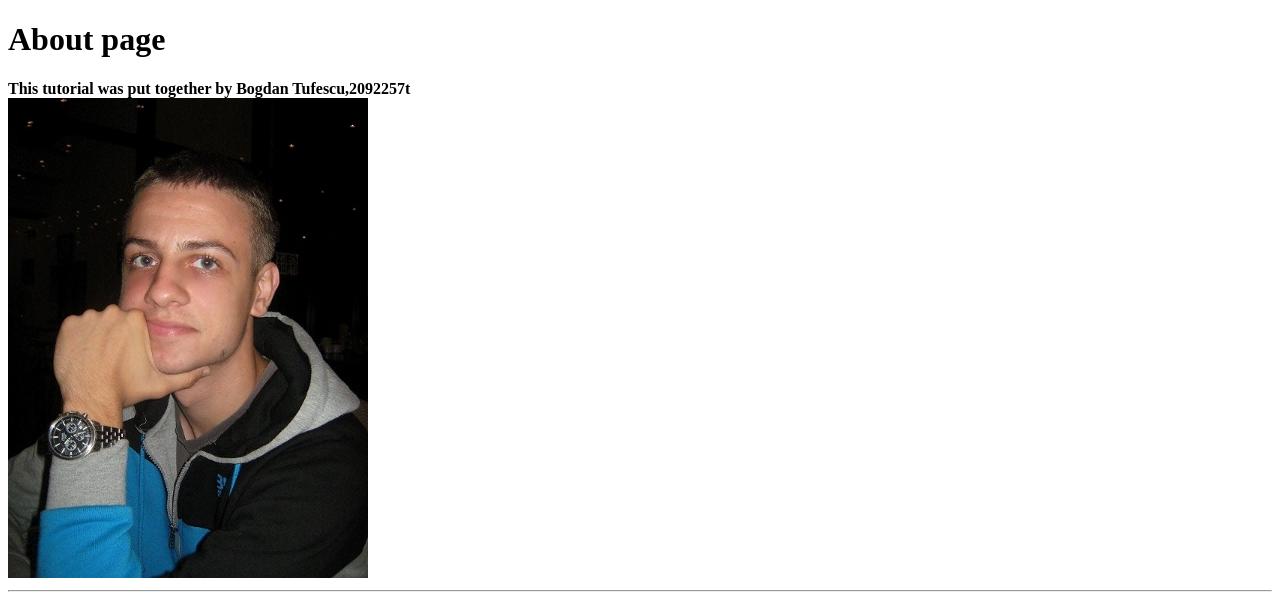
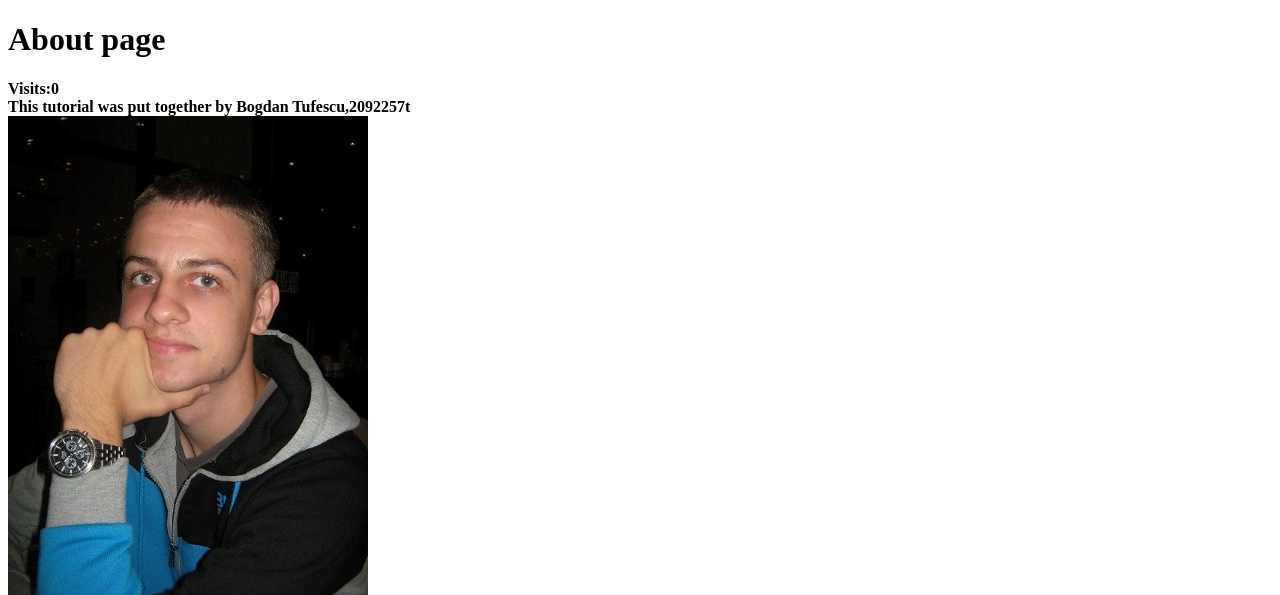
Before and after one commit to bogdan2092257t/tangowithdjango, a Django app: page /rango/about in a window 1280 px wide. Shown: the top 595 px of the page. Run offline with Django 3.2, Linux system fonts and the light colour scheme.

Commit message:
Chapter 11- Completed

```diff
--- a/tango_with_django_project/rango/views.py
+++ b/tango_with_django_project/rango/views.py
@@ -8,33 +8,63 @@ from django.contrib.auth import authenticate, login
 from django.contrib.auth.decorators import login_required
 from django.contrib.auth import logout
 from django.contrib.auth.models import User #stuff could be wrong
+from datetime import datetime
+
+
 
 
 
 def index(request):
 
-    # Query the database for a list of ALL categories currently stored.
-    # Order the categories by no. likes in descending order.
-    # Retrieve the top 5 only - or all if less than 5.
-    # Place the list in our context_dict dictionary which will be passed to the template engine.
     category_list = Category.objects.order_by('-likes')[:5]
     page_list = Page.objects.order_by('-views')[:5]
-    context_dict = {'categories': category_list,'pages':page_list}
 
-    # Render the response and send it back!
-    return render(request, 'rango/index.html', context_dict)
+    context_dict = {'categories': category_list, 'pages': page_list}
+
+    visits = request.session.get('visits')
+    if not visits:
+        visits = 1
+    reset_last_visit_time = False
+
+    last_visit = request.session.get('last_visit')
+    if last_visit:
+        last_visit_time = datetime.strptime(last_visit[:-7], "%Y-%m-%d %H:%M:%S")
+
+        if (datetime.now() - last_visit_time).seconds > 0:
+            # ...reassign the value of the cookie to +1 of what it was before...
+            visits = visits + 1
+            # ...and update the last visit cookie, too.
+            reset_last_visit_time = True
+    else:
+        # Cookie last_visit doesn't exist, so create it to the current date/time.
+        reset_last_visit_time = True
+
+    if reset_last_visit_time:
+        request.session['last_visit'] = str(datetime.now())
+        request.session['visits'] = visits
+    context_dict['visits'] = visits
+
+
+    response = render(request,'rango/index.html', context_dict)
+
+    return response
 
 def about(request):
 
     # Construct a dictionary to pass to the template engine as its context.
     # Note the key boldmessage is the same as {{ boldmessage }} in the template!
-    context_dict = {'boldmessage': "This tutorial was put together by Bogdan Tufescu,2092257t"}
+    context_dict = {}
 
-    # Return a rendered response to send to the client.
-    # We make use of the shortcut function to make our lives easier.
-    # Note that the first parameter is the template we wish to use.
+# If the visits session varible exists, take it and use it.
+# If it doesn't, we haven't visited the site so set the count to zero.
+    if request.session.get('visits'):
+        count = request.session.get('visits')
+    else:
+        count = 0
 
-    return render(request, 'rango/about.html', context_dict)
+# remember to include the visit data
+    return render(request, 'rango/about.html', {'visits': count,'boldmessage': "This tutorial was put together by Bogdan Tufescu,2092257t"})
+
 
 def category(request, category_name_slug):
 
@@ -122,9 +152,12 @@ def register(request):
 
     # A boolean value for telling the template whether the registration was successful.
     # Set to False initially. Code changes value to True when registration succeeds.
-    registered = False
 
     # If it's a HTTP POST, we're interested in processing form data.
+    if request.session.test_cookie_worked():
+        print " >>>>TEST COOKIE WORKED!"
+        request.session.delete_test_cookie()
+    registered=False
     if request.method == 'POST':
         # Attempt to grab information from the raw form information.
         # Note that we make use of both UserForm and UserProfileForm.
--- a/tango_with_django_project/tango_with_django_project/settings.py
+++ b/tango_with_django_project/tango_with_django_project/settings.py
@@ -35,6 +35,7 @@ SECRET_KEY = 'bz_d*b!!-uvm%0!0o@+0#&g#6um5u+jaa%!xznsk7%x&l54$x4'
 DEBUG = True
 
 TEMPLATE_DEBUG = True
+SESSION_COOKIE_AGE=1209600
 
 ALLOWED_HOSTS = []
 
--- a/tango_with_django_project/templates/rango/about.html
+++ b/tango_with_django_project/templates/rango/about.html
@@ -3,6 +3,7 @@
 {% block title %} About {% endblock %}
 {% block body_block %}
     <h1>About page</font></h1>
+    <strong>Visits:{{visits}}</strong><br />
     <strong>{{ boldmessage }}</strong><br />
     <img src="{% static "images/Bogdan.jpg" %}" alt="Bogdan Tufescu" /> <!-- New line -->
 {% endblock %}
```
Also changed, not shown: tango_with_django_project/db.sqlite3, 2 other files.
